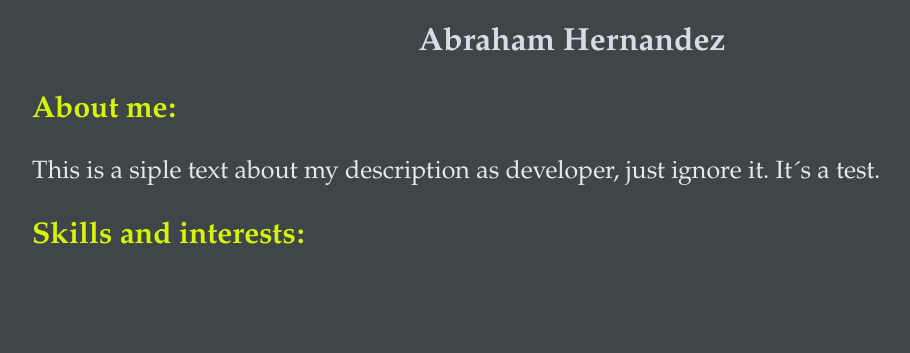
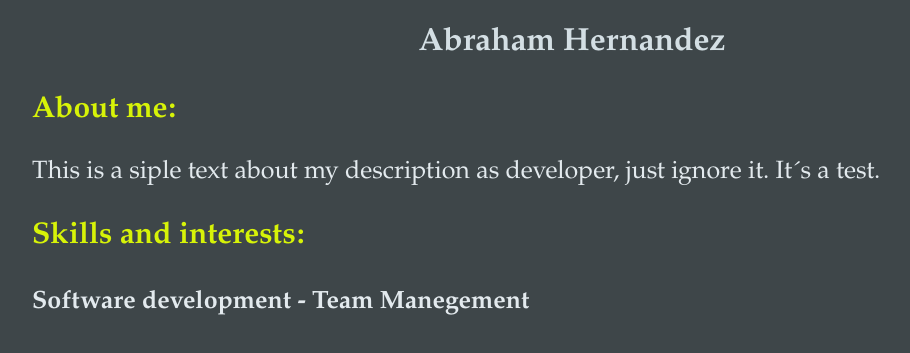
Before and after one commit to Toorshema/Torre-Technical-Test, a plain HTML site: page index.html in a window 1280 px wide. Shown: the part 195-548 px from the top of the page, without its empty margins (68-978 px from the left). Drawn offline with Linux system fonts and the light colour scheme; no server answers.

Commit message:
first commit

```diff
--- a/index.html
+++ b/index.html
@@ -1,8 +1,8 @@
 <!DOCTYPE html>
 <html lang="en">
-<link href="./styles.css" rel="stylesheet" type="text/css">
+
 <head>
-
+    <link href="./styles.css" rel="stylesheet" type="text/css">
     <meta charset="UTF-8">
     <meta name="viewport" content="width=device-width, initial-scale=1.0">
     <title>User Test</title>
@@ -59,6 +59,7 @@
                 document.write('<p>',obj["user"]["description"] + "<br>",'</p>');
                 document.write('<h3>Skills and interests:</h3>');
 
+                document.write('<h4>',obj["user"]["skills"].join(' - ') + "<br>",'</h4>');
 
             </script>
 
--- a/styles.css
+++ b/styles.css
@@ -27,3 +27,8 @@ h3{
     color: #D7F308;
     text-align: left;
 }
+h4{
+    font-size: 25px;
+    color: #E3EAEE;
+    text-align: left;
+}
```
